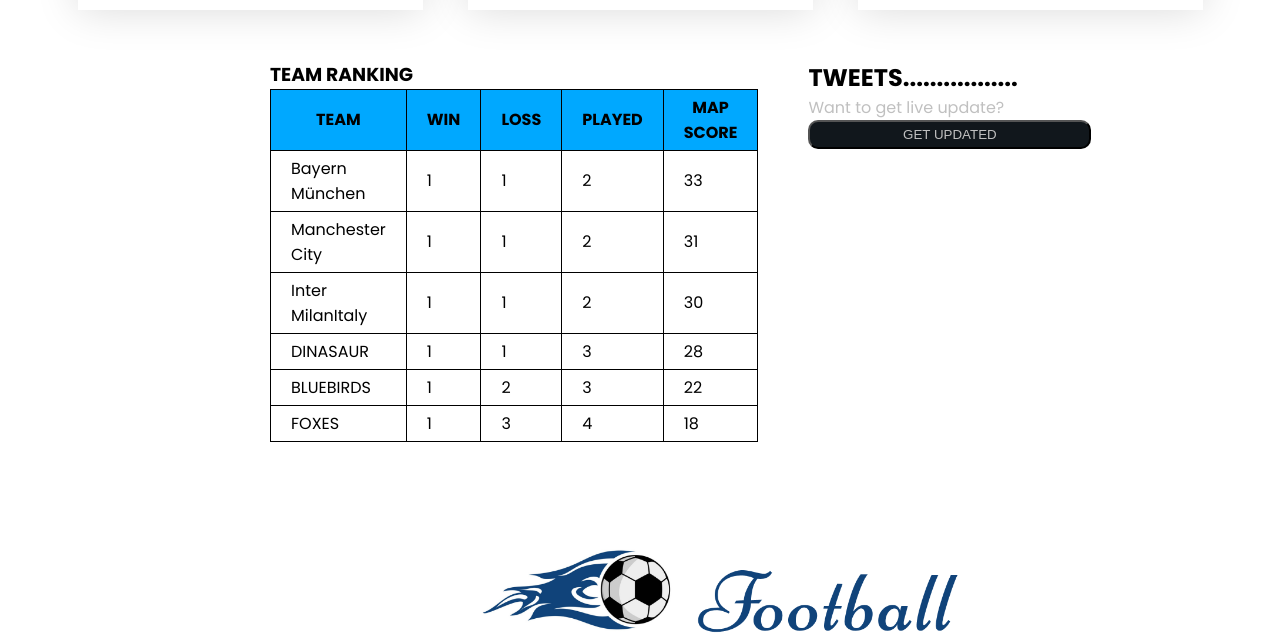
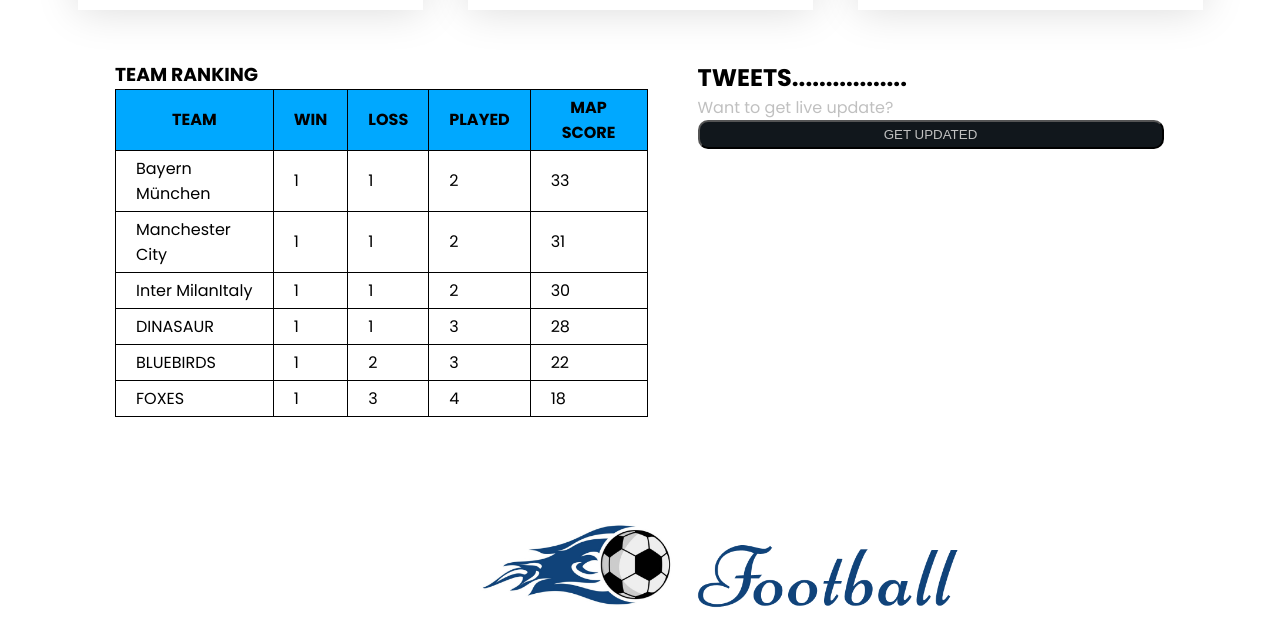
Before and after one commit to hablu-rohan/responsive-football, a plain HTML site: page index.html in a window 1280 px wide. Shown: the part 2755-3389 px from the top of the page. Drawn offline with Linux system fonts and the light colour scheme.

Commit message:
full done

```diff
--- a/css/extra-section.css
+++ b/css/extra-section.css
@@ -2,7 +2,7 @@
     margin-top:50px;
     display: grid;
     grid-template-columns: repeat(2,1fr);
-    margin-left: 270px;
+    margin-left: 115px;
 }
 table{
     border-collapse: collapse;
@@ -22,7 +22,7 @@
     color:silver;
 }
 .right button{
-    width:75%;
+    width:100%;
     padding:5px 15px;
     border-radius: 10px;
     background-color: #11171C;
```
